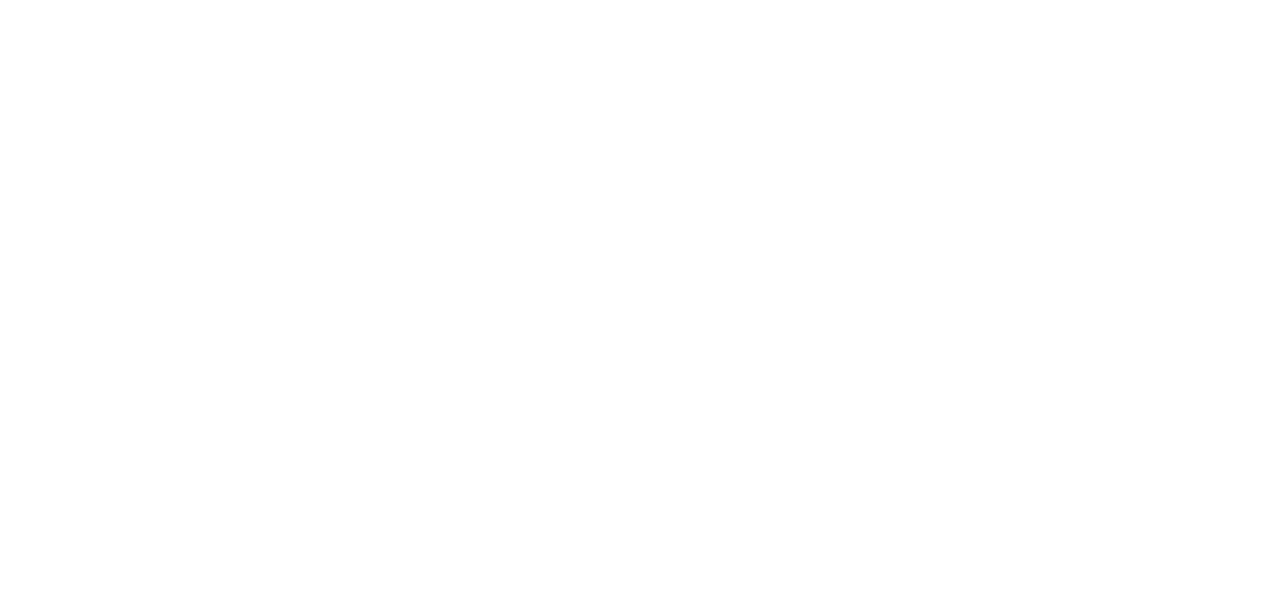
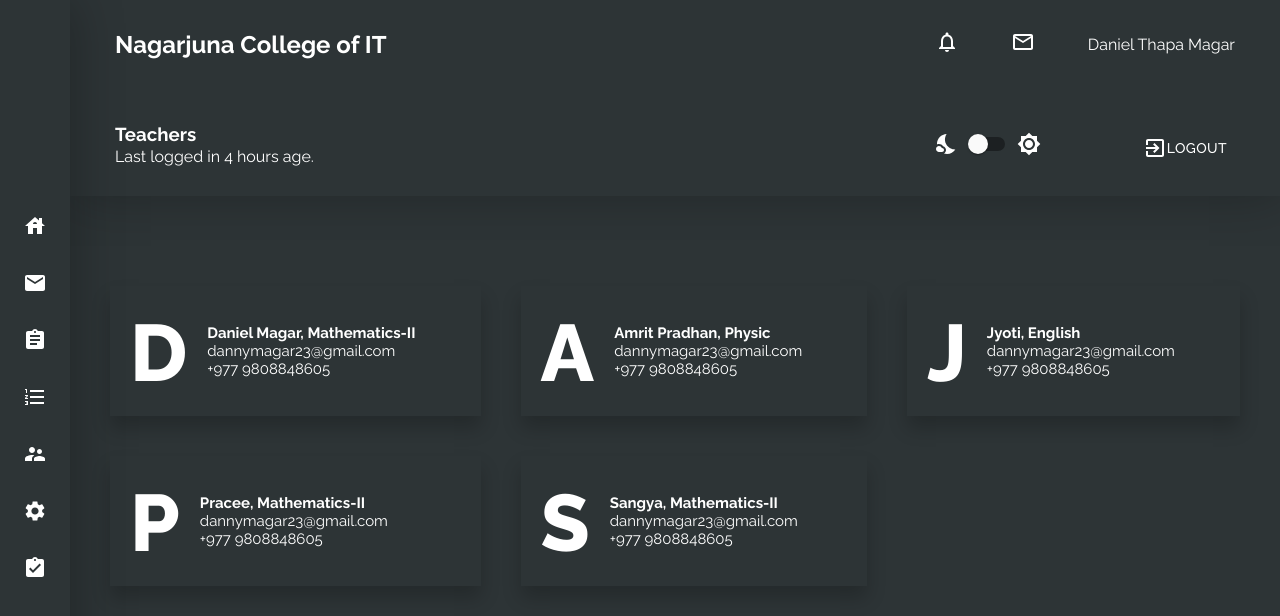
Before and after one commit to danny237/Student-Management-System-1, a React (Create React App) app: page /teachers in a window 1280 px wide. Shown: the top 616 px of the page. Built offline with nearby package versions, Linux system fonts and the light colour scheme.

Commit message:
teachers page

```diff
--- a/src/App.js
+++ b/src/App.js
@@ -3,6 +3,7 @@ import Login from './Pages/Login'
 import Home from './Pages/Home'
 import { BrowserRouter as Router, Switch, Route } from 'react-router-dom'
 import Application from "./Pages/Application";
+import Teachers from './Pages/Teachers';
 
 export const DarkContext = React.createContext()
 export const LoginContext = React.createContext()
@@ -51,6 +52,8 @@ export default function App() {
             <Route exact path="/application"
             render = {() => (loginStatus ? <Application /> : <Login />)}
             />
+
+            <Route exact path="/teachers" component={Teachers} />
           </LoginContext.Provider>
         </DarkContext.Provider>
       </Switch>
--- a/src/Components/AlertMsg.js
+++ b/src/Components/AlertMsg.js
@@ -5,7 +5,6 @@ import appStyle from '../Themes/Application.module.css';
 
 export default function AlertMsg(alert) {
 
-  console.log(alert)
   return (
     <div
     className={`${appStyle.alertMessage} ${ alert.alertInfo.type === 'error' ? appStyle.alertError : appStyle.alertSuccess }`}>
--- a/src/Components/SideBar.js
+++ b/src/Components/SideBar.js
@@ -8,17 +8,17 @@ import SettingIcon from "@material-ui/icons/Settings";
 import AssignmentTurnedInIcon from "@material-ui/icons/AssignmentTurnedIn";
 import homeStyle from "../Themes/Home.module.css";
 import { Link } from "react-router-dom";
+import IconButton from "@material-ui/core/IconButton";
 
 import { DarkContext } from "../App";
 
 const darkBtn = {
   color: "#2D3436",
-}
+};
 
 const whiteBtn = {
-  color: "#fff"
-}
-
+  color: "#fff",
+};
 
 export default function SideBar() {
   const [darkMode] = useContext(DarkContext);
@@ -28,32 +28,61 @@ export default function SideBar() {
       className={`${homeStyle.sidebar} ${darkMode ? homeStyle.lightTheme : ""}`}
     >
       <div className={`${homeStyle.sidebarholder}`}>
+        <IconButton>
           <Link to="/">
-          <div style={{ color: `${darkMode ? darkBtn.color : whiteBtn.color}` }}>
+            <div
+              style={{ color: `${darkMode ? darkBtn.color : whiteBtn.color}` }}
+            >
               <HouseIcon />
             </div>
           </Link>
+        </IconButton>
 
+        <IconButton>
           <Link to="/application">
-          <div style={{color: `${darkMode ? darkBtn.color : whiteBtn.color }` }}>
+            <div
+              style={{ color: `${darkMode ? darkBtn.color : whiteBtn.color}` }}
+            >
               <MarkunreadIcon />
             </div>
           </Link>
-        <div style={{ color: `${darkMode ? darkBtn.color : whiteBtn.color }` }}>
+        </IconButton>
+
+        <IconButton>
+          <div
+            style={{ color: `${darkMode ? darkBtn.color : whiteBtn.color}` }}
+          >
             <AssignmentIcon />
           </div>
-        <div style={{ color: `${darkMode ? darkBtn.color : whiteBtn.color }` }}>
+        </IconButton>
+        <IconButton>
+          <div
+            style={{ color: `${darkMode ? darkBtn.color : whiteBtn.color}` }}
+          >
             <FormatListNumbered />
           </div>
-        <div style={{ color: `${darkMode ? darkBtn.color : whiteBtn.color }` }}>
+        </IconButton>
+        <IconButton>
+          <div
+            style={{ color: `${darkMode ? darkBtn.color : whiteBtn.color}` }}
+          >
             <SupervisorAccountIcon />
           </div>
-        <div style={{ color: `${darkMode ? darkBtn.color : whiteBtn.color }` }}>
+        </IconButton>
+        <IconButton>
+          <div
+            style={{ color: `${darkMode ? darkBtn.color : whiteBtn.color}` }}
+          >
             <SettingIcon />
           </div>
-        <div style={{ color: `${darkMode ? darkBtn.color : whiteBtn.color }` }}>
+        </IconButton>
+        <IconButton>
+          <div
+            style={{ color: `${darkMode ? darkBtn.color : whiteBtn.color}` }}
+          >
             <AssignmentTurnedInIcon />
           </div>
+        </IconButton>
       </div>
     </div>
   );
--- /dev/null
+++ b/src/Components/TeacherCard.js
@@ -0,0 +1,32 @@
+import React, { useContext } from 'react'
+import teacherStyle from '../Themes/Teachers.module.css';
+import homeStyle from '../Themes/Home.module.css';
+import { DarkContext } from '../App';
+
+
+export default function TeacherCard({teacher}) {
+
+    const [darkMode] = useContext(DarkContext)
+
+    // get first letter
+    const getFirstLetter = () => {
+        let name = teacher.name
+        return name[0]
+    }
+
+    const firstLetter = getFirstLetter()
+
+    return (
+        <div className={`${teacherStyle.teacherCard} ${darkMode ? teacherStyle.lightTheme : teacherStyle.darkTheme}`}>
+             <div classname={`${teacherStyle.firstLetter}`}>
+                <h1>{firstLetter}</h1>
+             </div>
+             <div className={`${teacherStyle.teacherInfo}`}>
+                <h4>{teacher.name}, {teacher.subject}</h4>
+                <p>{teacher.email}</p>
+                <p>{teacher.phone_number}</p>
+             </div>
+
+        </div>
+    )
+}
--- a/src/Constants/RawData.js
+++ b/src/Constants/RawData.js
@@ -37,3 +37,36 @@ export const Activities = [
     },
 
 ]
+
+export const teachersList = [
+    {
+        name: "Daniel Magar",
+        subject: "Mathematics-II",
+        email: "dannymagar23@gmail.com",
+        phone_number: "+977 9808848605"
+    },
+    {
+        name: "Amrit Pradhan",
+        subject: "Physic",
+        email: "dannymagar23@gmail.com",
+        phone_number: "+977 9808848605"
+    },
+    {
+        name: "Jyoti",
+        subject: "English",
+        email: "dannymagar23@gmail.com",
+        phone_number: "+977 9808848605"
+    },
+    {
+        name: "Pracee",
+        subject: "Mathematics-II",
+        email: "dannymagar23@gmail.com",
+        phone_number: "+977 9808848605"
+    },
+    {
+        name: "Sangya",
+        subject: "Mathematics-II",
+        email: "dannymagar23@gmail.com",
+        phone_number: "+977 9808848605"
+    }
+]
--- /dev/null
+++ b/src/Pages/Teachers.js
@@ -0,0 +1,38 @@
+import React, { useContext } from 'react';
+import teacherStyle from '../Themes/Teachers.module.css';
+import SideBar from '../Components/SideBar';
+import StatusBar from '../Components/StatusBar';
+import TeacherCard from '../Components/TeacherCard';
+import { DarkContext } from '../App';
+import { teachersList } from '../Constants/RawData';
+
+const pageName = "Teachers";
+
+export default function Teachers() {
+
+    const [darkMode] = useContext(DarkContext)
+
+    const teacherCards = teachersList.map((teacher, index) => (
+            <TeacherCard key={index} teacher={teacher} />
+    ))
+
+    return (
+        <div className={`${teacherStyle.teachersPage} ${darkMode ? teacherStyle.lightTheme : teacherStyle.darkTheme}`}>
+            <SideBar />
+
+            {/* main container */}
+            <div className={`${teacherStyle.mainContainer} ${darkMode ? teacherStyle.lightTheme : teacherStyle.darkTheme}`}>
+
+                {/* status bar */}
+                <StatusBar pageName={pageName} />
+
+                {/* content */}
+                <div className={`${teacherStyle.content} ${darkMode ? teacherStyle.lightBackground : teacherStyle.darkBackground}`}>
+                    { teacherCards }
+                </div>
+
+
+            </div>
+        </div>
+    )
+}
--- a/src/Themes/Application.module.css
+++ b/src/Themes/Application.module.css
@@ -1,5 +1,5 @@
 .applicationPage{
-    height: 100vh;
+    min-height: 100vh;
     width: 100vw;
 }
 
@@ -88,7 +88,7 @@ label h2{
     padding: 20px;
     text-align: center;
     display: flex;
-    margin: 20px 0;
+    margin: 20px 20px;
     justify-content: space-between;
     align-items: center;
     border-radius: 5px;
--- a/src/Themes/Home.module.css
+++ b/src/Themes/Home.module.css
@@ -27,10 +27,6 @@
     justify-content: center;
     align-items: center;
     position: fixed;
-}
-
-.MuiSvgIcon-root:hover{
-    background-color: aqua;
 }
 
 .sidebarholder{
--- /dev/null
+++ b/src/Themes/Teachers.module.css
@@ -0,0 +1,98 @@
+.teachersPage{
+    height: 100vh;
+    /* width: 100vw; */
+    color: #fff;
+    background-color: #2D3436;
+}
+
+.teacherCard{
+    /* width: 450px; */
+    height: 130px;
+    padding: 20px;
+    display: flex;
+    margin: 20px;
+}
+
+.darkBackground{
+    background-color: #2D3436;
+}
+
+.lightBackground{
+    background-color: #fff;
+}
+
+.teacherCard h1{
+    font-weight: 800;
+    font-size: 80px;
+}
+
+.teacherInfo{
+    font-size: 15px;
+    display: flex;
+    justify-content: center;
+    align-items: flex-start;
+    flex-direction: column;
+    padding: 20px;
+}
+
+.mainContainer{
+    padding-left: 70px;
+    width: 100%;
+    height: 100%;
+}
+
+.content{
+    margin-top: 50px;
+    /* height: 100vh; */
+    padding: 20px;
+    /* width: 100%; */
+    display: grid;
+    grid-template-columns: auto auto auto;
+}
+
+.lightTheme{
+    color: #2D3436;
+    background-color: #fff;
+    box-shadow: 0px 15px 30px rgba(181, 173, 243, 0.2);
+}
+
+.darkTheme{
+    color: #fff;
+    background-color:#2D3436;
+    box-shadow: 0px 12px 18px rgba(1, 1, 1, 0.2);
+}
+
+@media only screen and (max-width: 1180px){
+    .content{
+        grid-template-columns: auto;
+    }
+}
+@media only screen and (max-width: 755px){
+    .content{
+        grid-template-columns: auto;
+    }
+    .mainContainer{
+        padding-left: 50px;
+    }
+    .teacherInfo{
+        font-size: 10px;
+        display: flex;
+        justify-content: center;
+        align-items: flex-start;
+        flex-direction: column;
+        padding: 10px;
+    }
+}
+
+@media only screen and (max-width: 400px){
+    .mainContainer{
+        padding-left: 30px;
+    }
+    .teacherCard h1{
+        font-weight: 600;
+        font-size: 50px;
+    }
+    .teacherCard{
+        height: 100px;
+    }
+}
```
Also changed, not shown: src/Components/StatusBar.js (line endings or trailing spaces). Lines whose indentation alone changed are shown as unchanged.
